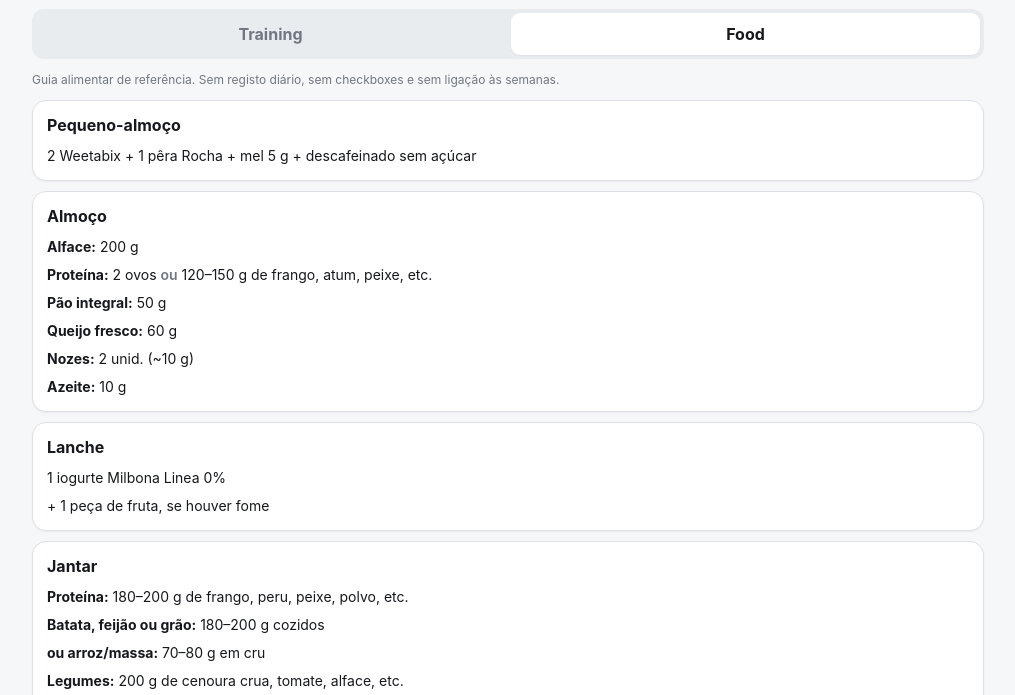
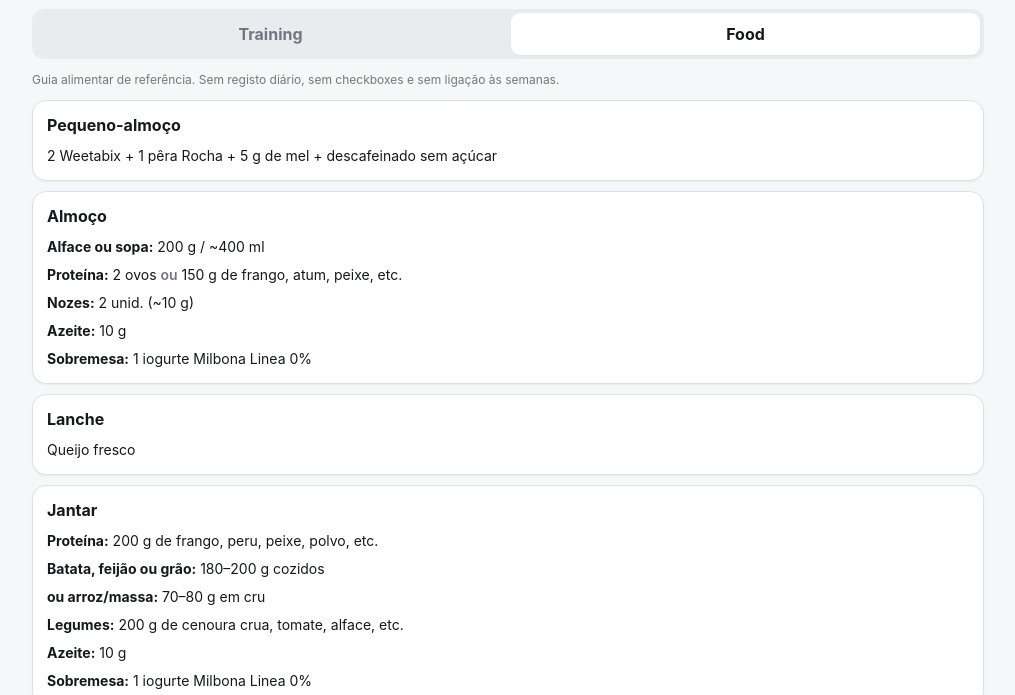
Before and after one commit to j27pwyt2tn-wq/training-tracker, a plain HTML site: page index.html in a window 1280 px wide. Both pictures are taken after a click on the button "Food". Shown: the part 60-755 px from the top of the page, without its empty margins (132-1147 px from the left). Drawn offline with Linux system fonts and the light colour scheme.

Commit message:
Add files via upload

```diff
--- a/index.html
+++ b/index.html
@@ -206,6 +206,7 @@
     </section>
 
 
+
     <section id="foodPage" class="hidden">
       <div class="food-intro">
         Guia alimentar de referência. Sem registo diário, sem checkboxes e sem ligação às semanas.
@@ -214,38 +215,44 @@
       <section class="food-guide-card">
         <h3>Pequeno-almoço</h3>
         <div class="food-guide-text">
-          2 Weetabix + 1 pêra Rocha + mel 5 g + descafeinado sem açúcar
+          2 Weetabix + 1 pêra Rocha + 5 g de mel + descafeinado sem açúcar
         </div>
       </section>
 
       <section class="food-guide-card">
         <h3>Almoço</h3>
         <div class="food-guide-list">
-          <div><strong>Alface:</strong> 200 g</div>
-          <div><strong>Proteína:</strong> 2 ovos <span class="or">ou</span> 120–150 g de frango, atum, peixe, etc.</div>
-          <div><strong>Pão integral:</strong> 50 g</div>
-          <div><strong>Queijo fresco:</strong> 60 g</div>
+          <div><strong>Alface ou sopa:</strong> 200 g / ~400 ml</div>
+          <div><strong>Proteína:</strong> 2 ovos <span class="or">ou</span> 150 g de frango, atum, peixe, etc.</div>
           <div><strong>Nozes:</strong> 2 unid. (~10 g)</div>
           <div><strong>Azeite:</strong> 10 g</div>
+          <div><strong>Sobremesa:</strong> 1 iogurte Milbona Linea 0%</div>
         </div>
       </section>
 
       <section class="food-guide-card">
         <h3>Lanche</h3>
-        <div class="food-guide-list">
-          <div>1 iogurte Milbona Linea 0%</div>
-          <div>+ 1 peça de fruta, se houver fome</div>
+        <div class="food-guide-text">
+          Queijo fresco
         </div>
       </section>
 
       <section class="food-guide-card">
         <h3>Jantar</h3>
         <div class="food-guide-list">
-          <div><strong>Proteína:</strong> 180–200 g de frango, peru, peixe, polvo, etc.</div>
+          <div><strong>Proteína:</strong> 200 g de frango, peru, peixe, polvo, etc.</div>
           <div><strong>Batata, feijão ou grão:</strong> 180–200 g cozidos</div>
           <div><strong>ou arroz/massa:</strong> 70–80 g em cru</div>
           <div><strong>Legumes:</strong> 200 g de cenoura crua, tomate, alface, etc.</div>
           <div><strong>Azeite:</strong> 10 g</div>
+          <div><strong>Sobremesa:</strong> 1 iogurte Milbona Linea 0%</div>
+        </div>
+      </section>
+
+      <section class="food-guide-card">
+        <h3>Antes de dormir</h3>
+        <div class="food-guide-text">
+          ~12 cajus
         </div>
       </section>
 
--- a/sw.js
+++ b/sw.js
@@ -1,4 +1,4 @@
-const CACHE="health-tracker-v6";
+const CACHE="health-tracker-v7";
 self.addEventListener("install",e=>{
   self.skipWaiting();
   e.waitUntil(caches.open(CACHE).then(c=>c.addAll(["./","./index.html","./manifest.webmanifest","./sw.js"])));
```
